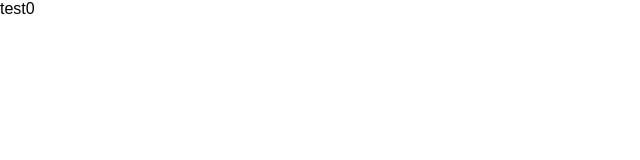
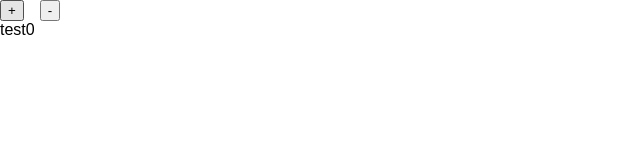
Before and after one commit to verybigorange/Redux_sourceCode, a React (Create React App) app: page / in a window 1280 px wide. Shown: the top 160 px of the page, without its empty margins (0-640 px from the left). Built offline with nearby package versions, Linux system fonts and the light colour scheme.

Commit message:
修改connect函数

```diff
--- a/src/Test.js
+++ b/src/Test.js
@@ -1,6 +1,6 @@
 import React, { Component } from 'react';
-// import { connect } from './react-redux.js'
-import { connect } from 'react-redux'
+import { connect } from './react-redux.js'
+// import { connect } from 'react-redux'
 import { bindActionCreators,compose } from './redux.js'
 
 
@@ -14,7 +14,7 @@ function action1() {
     return dispatch => {
         setTimeout(()=>{
             dispatch({type:'add'})
-        },1000)
+        },500)
     }
 
 }
@@ -22,15 +22,23 @@ function action2() {
     return {type:'minus'}
 }
 
-const mapStateToDispatch = {
-    action1
-}
-
+// const mapStateToDispatch = {
+//     action2,
+//     action1
+// }
+const mapStateToDispatch = (dispatch) => ({
+    action2:()=>action2(dispatch),
+    action1:()=>action1(dispatch)
+})
 
 function Test(obj) {
     console.log(obj)
     return(
-        <div onClick={obj.action1}>test{obj.num}</div>
+        <div>
+            <button onClick={obj.action1}>+</button>&emsp;
+            <button onClick={obj.action2}>-</button>
+            <div >test{obj.num}</div>
+        </div>
     )
 }
 
--- a/src/react-redux.js
+++ b/src/react-redux.js
@@ -1,5 +1,7 @@
 import React, { Component } from 'react'
 import PropTypes from 'prop-types'
+import { bindActionCreators } from './redux.js'
+// import { bindActionCreators } from 'redux'
 
 export class Provider extends Component {
     //把store放在context上，让子组件可以访问
@@ -60,10 +62,18 @@ export function connect(mapStateToProps,mapStateToDispatch) {
             }
 
             merge(){
+                let finalMapStateToDispatch;
+
+                // 当mapStateToDispatch为函数的时候，将dispatch传进去，获得对象再通过bindActionCreators将对象的每个元素变成每个dispatch方法。
+                if(typeof(mapStateToDispatch === 'function')){
+                    finalMapStateToDispatch = bindActionCreators(mapStateToDispatch(this.store.dispatch),this.store.dispatch);
+                }
+
+                console.log(bindActionCreators(mapStateToDispatch(this.store.dispatch),this.store.dispatch))
                 return {
                     ...this.props,
                     ...mapStateToProps(this.store.getState(),this.props),
-                    ...mapStateToDispatch(this.store.dispatch)
+                    ...finalMapStateToDispatch
                 }
             }
 
```
